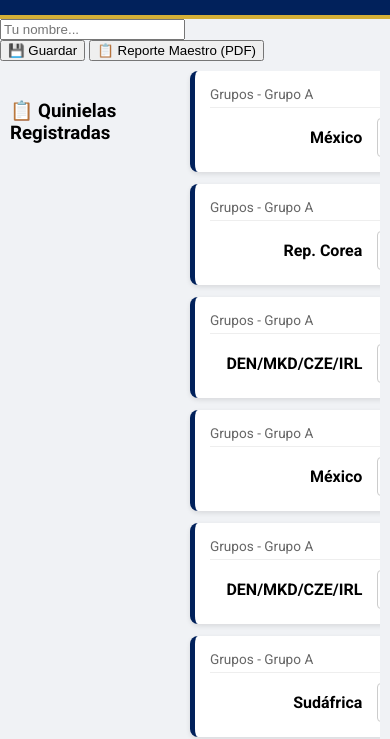
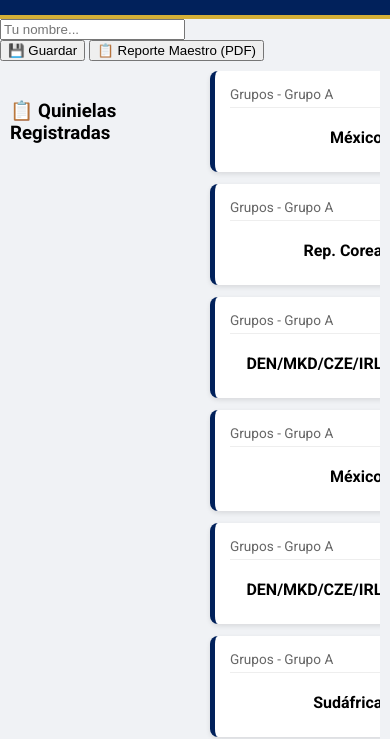
Before and after one commit to carlosldvjuegos/quiniela, a website: page index.html in a window 390 px wide. Shown: the part 134-873 px from the top of the page. Drawn offline with Linux system fonts and the light colour scheme; no server answers.

Commit message:
Update style.css

```diff
--- a/style.css
+++ b/style.css
@@ -131,38 +131,28 @@ header {
     display: block;
 }
 
-/* --- AJUSTE PARA TELÉFONOS (FLOTANTE SOLO VERTICAL) --- */
+/* --- AJUSTE PARA TELÉFONOS (SCROLL LATERAL) --- */
 @media (max-width: 768px) {
     .container {
         padding: 10px;
-        /* Permitimos que el scroll horizontal sea de la página entera */
-        overflow-x: visible;
     }
 
     .layout-principal {
+        /* No usamos column, mantenemos el flex para que Luis esté a la izquierda */
         display: flex;
         flex-direction: row;
-        /* IMPORTANTE: No bloqueamos el ancho para que el sticky funcione */
-        align-items: flex-start;
     }
 
     .sidebar {
-        /* ESTO ES LO QUE BUSCAS: */
-        position: -webkit-sticky;
+        /* Se queda pegado a la izquierda del celular */
         position: sticky;
-        top: 10px; /* Se queda pegado arriba cuando subes/bajas */
-
-        /* NO ponemos "left: 0" para que se desplace al mover a los lados */
-
-        width: 160px;
-        min-width: 160px;
-        z-index: 1000;
-        background-color: var(--bg); /* Para que no se transparente al bajar */
+        left: 0;
+        width: 180px; /* Un poco más angosto en móvil */
+        min-width: 180px;
     }
 
     .content-fixture {
-        /* Mantenemos el tamaño original de tu quiniela */
-        flex: 1;
+        /* El fixture mantiene su ancho para que puedas arrastrarlo */
         min-width: 600px;
     }
 }
```
